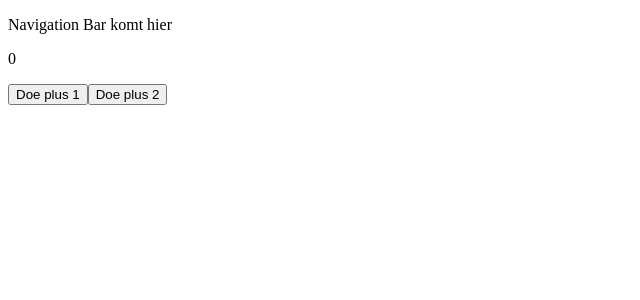
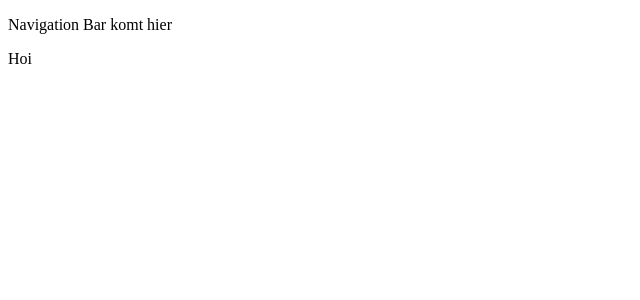
Before and after one commit to Hasan-Ekinci/Vue-Daily-To-Do-s-app, a Vue app: page / in a window 1280 px wide. Shown: the top 300 px of the page, without its empty margins (0-640 px from the left). Built offline with nearby package versions, Linux system fonts and the light colour scheme.

Commit message:
removed everything for store

```diff
--- a/package.json
+++ b/package.json
@@ -10,8 +10,7 @@
   "dependencies": {
     "core-js": "^3.8.3",
     "vue": "^3.2.13",
-    "vue-router": "^4.1.6",
-    "vuex": "^4.1.0"
+    "vue-router": "^4.1.6"
   },
   "devDependencies": {
     "@babel/core": "^7.12.16",
--- a/src/components/IndexComponent.vue
+++ b/src/components/IndexComponent.vue
@@ -1,32 +1,14 @@
 <template>
-  <p>{{ counter }}</p>
-  <button @click="plusOne">Doe plus 1</button>
-  <button @click="plusTwo">Doe plus 2</button>
+  <p>Hoi</p>
 </template>
 
 <script>
-import { useStore } from "vuex";
-import { computed } from "vue";
-
 export default {
   name: "IndexComponent",
   setup() {
-    const store = useStore()
-
-    const counter = computed(() => store.state.counter)
-
-    function plusOne() {
-      store.commit('plusOne')
-    }
-
-    function plusTwo() {
-      store.commit('plusCustom', 2)
-    }
 
     return {
-      counter,
-      plusOne,
-      plusTwo
+
     };
   },
 };
--- a/src/main.js
+++ b/src/main.js
@@ -1,11 +1,9 @@
 import { createApp } from "vue";
 import router from "./router.js";
 import App from "./App.vue";
-import store from "./store.js";
 
 const app = createApp(App);
 
 app.use(router);
-app.use(store);
 
 app.mount("#app");
--- a/src/store.js
+++ /dev/null
@@ -1,29 +0,0 @@
-import { createStore } from "vuex";
-
-const store = createStore({
-  state() {
-    return {
-      counter: 0,
-    };
-  },
-  mutations: {
-    plusOne(state) {
-      state.counter++;
-    },
-    plusCustom(state, payload) {
-        state.counter = state.counter + payload
-    }
-  },
-  actions: {
-    increment(context) {
-      context.commit("increment");
-    },
-  },
-  getters: {
-    counter(state) {
-      return state.counter;
-    },
-  },
-});
-
-export default store;
```
Also changed, not shown: 1 other file (tests, documents, lock files or other folders).
